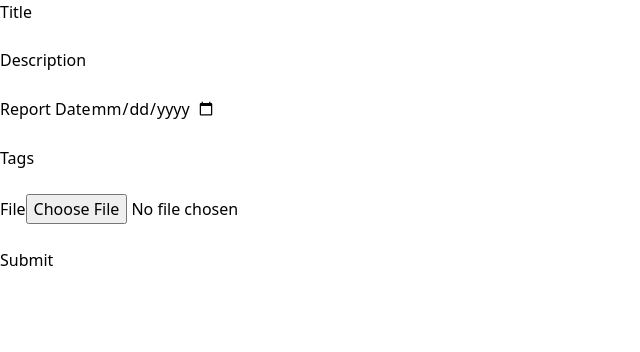
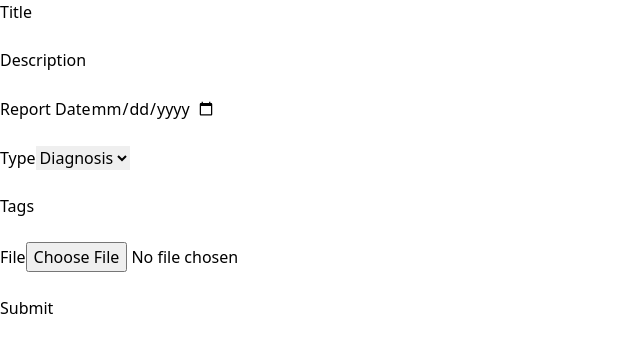
Before and after one commit to Bhargav00007/MediHub, a React (Vite) app in the folder frontend/: page / in a window 1280 px wide. Shown: the top 352 px of the page, without its empty margins (0-640 px from the left). Built offline with nearby package versions, Linux system fonts and the light colour scheme.

Commit message:
added type input

```diff
--- a/frontend/src/components/UploadComponent.jsx
+++ b/frontend/src/components/UploadComponent.jsx
@@ -6,6 +6,7 @@ export default function UploadComponent() {
 	const [description, setDescription] = useState("");
 	const [reportdate, setReportDate] = useState("");
 	const [tags, setTags] = useState("");
+	const [type, setType] = useState("diagnosis");
 	const [file, setFile] = useState("");
 
 	async function submitFile(e) {
@@ -14,6 +15,7 @@ export default function UploadComponent() {
 		formData.append("title", title);
 		formData.append("description", description);
 		formData.append("reportDate", reportdate);
+		formData.append("type", type);
 		formData.append("tags", tags);
 		formData.append("file", file);
 		console.log(title, file);
@@ -37,7 +39,7 @@ export default function UploadComponent() {
 					Title
 					<input
 						onChange={(e) => {
-							setTitle(e.target.value);
+							setTitle(e.target.value.toLowerCase().trim());
 						}}
 						type="text"
 						required
@@ -50,7 +52,7 @@ export default function UploadComponent() {
 					Description
 					<input
 						onChange={(e) => {
-							setDescription(e.target.value);
+							setDescription(e.target.value.toLowerCase().trim());
 						}}
 						type="text"
 					/>
@@ -73,10 +75,24 @@ export default function UploadComponent() {
 				<br />
 
 				<label>
+					Type
+					<select
+						name="type"
+						id="type"
+						value={type}
+						onChange={(e) => setType(e.target.value)}>
+						<option value="diagnosis">Diagnosis</option>
+						<option value="lab">Lab</option>
+					</select>
+				</label>
+				<br />
+				<br />
+
+				<label>
 					Tags
 					<input
 						onChange={(e) => {
-							setTags(e.target.value);
+							setTags(e.target.value.toLowerCase().trim());
 						}}
 						type="text"
 					/>
```
